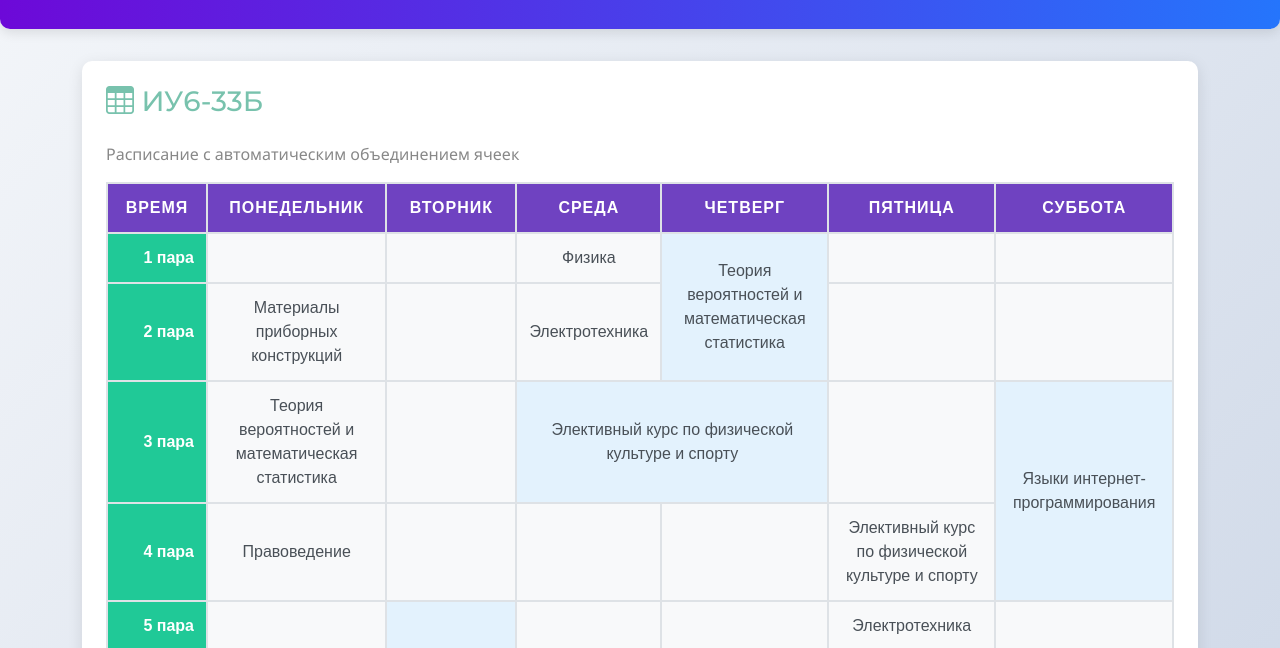
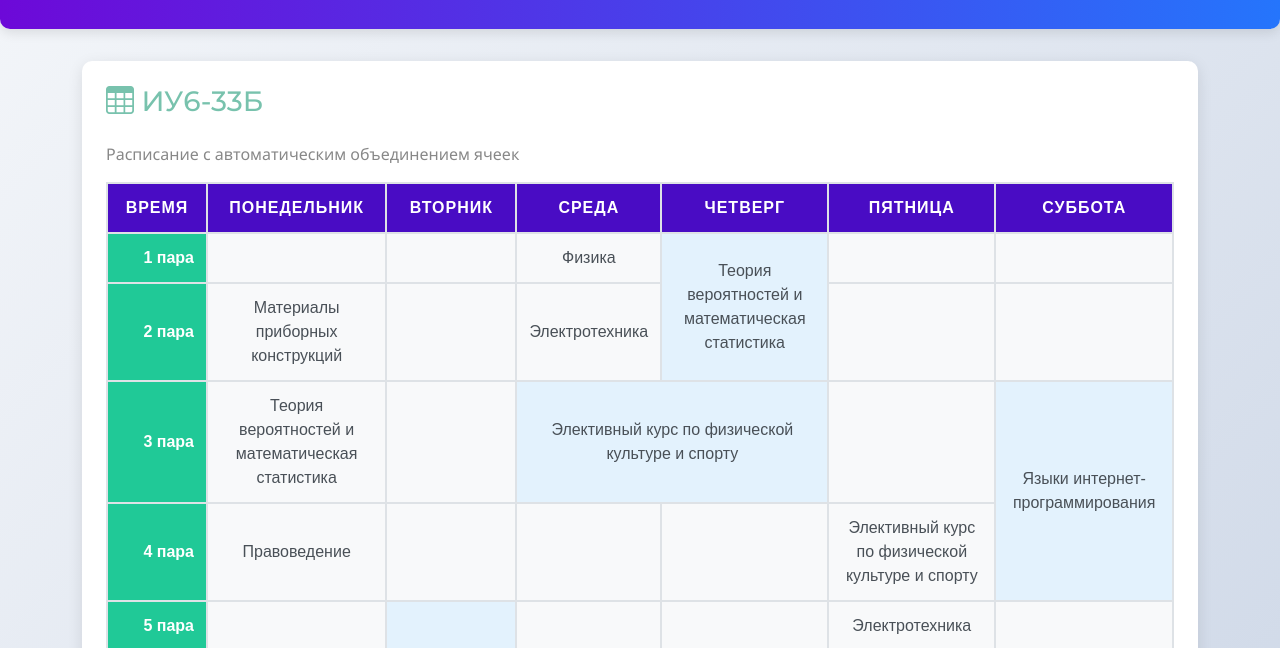
Before and after one commit to inefSodium/lr6, a plain HTML site: page пустота.html in a window 1280 px wide. Shown: the part 147-795 px from the top of the page. Drawn offline with nearby package versions, Linux system fonts and the light colour scheme.

Commit message:
Add files via upload

```diff
--- a/пустота.html
+++ b/пустота.html
@@ -57,7 +57,7 @@
         }
 
         th {
-            background-color: #6f42c1;
+            background-color: #490cc4;
             color: white;
             text-transform: uppercase;
             letter-spacing: 1px;
```
